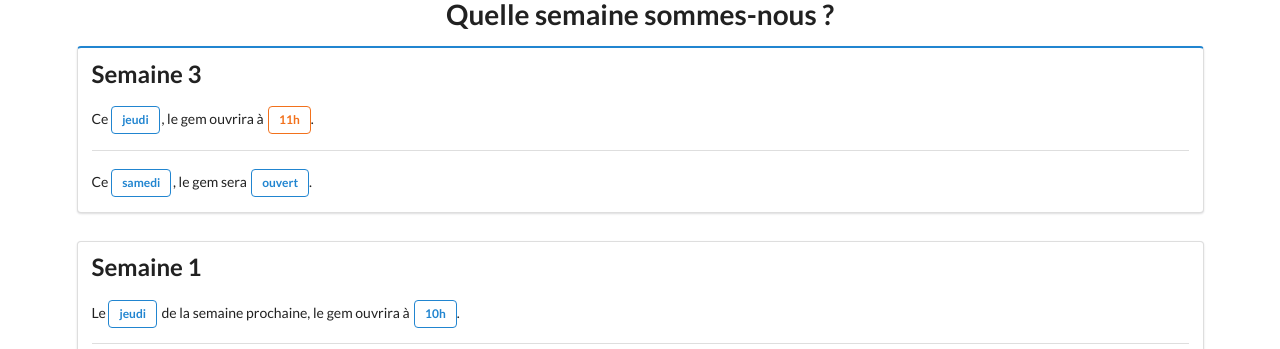
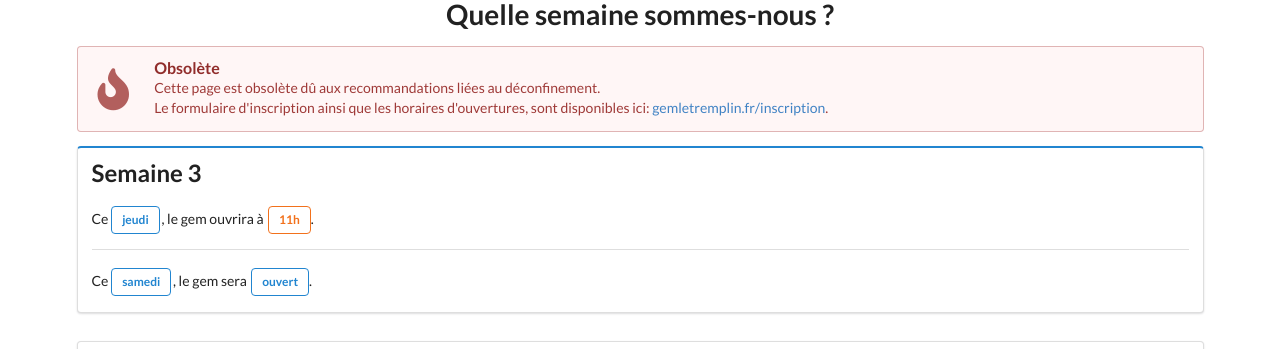
Before and after one commit to gemletremplin/semaine, a plain HTML site: page index.html in a window 1280 px wide. Shown: the top 349 px of the page. Drawn offline with nearby package versions, Linux system fonts and the light colour scheme.

Commit message:
Warning message

```diff
--- a/index.html
+++ b/index.html
@@ -18,6 +18,19 @@
         <div class="ui container">
 
             <h1 class="ui centered header">Quelle semaine sommes-nous ?</h1>
+
+            <div class="ui negative icon message">
+                <i class="fire icon"></i>
+                <div class="content">
+                    <div class="header">
+                        Obsolète
+                    </div>
+                    <div>Cette page est obsolète dû aux recommandations liées au déconfinement.</div>
+                    <div>
+                        Le formulaire d'inscription ainsi que les horaires d'ouvertures, sont disponibles ici: <a href="https://gemletremplin.fr/inscription/">gemletremplin.fr/inscription</a>.
+                    </div>
+                </div>
+            </div>
 
             <div class="ui doubling one column grid">
                 <div class="column">
```
